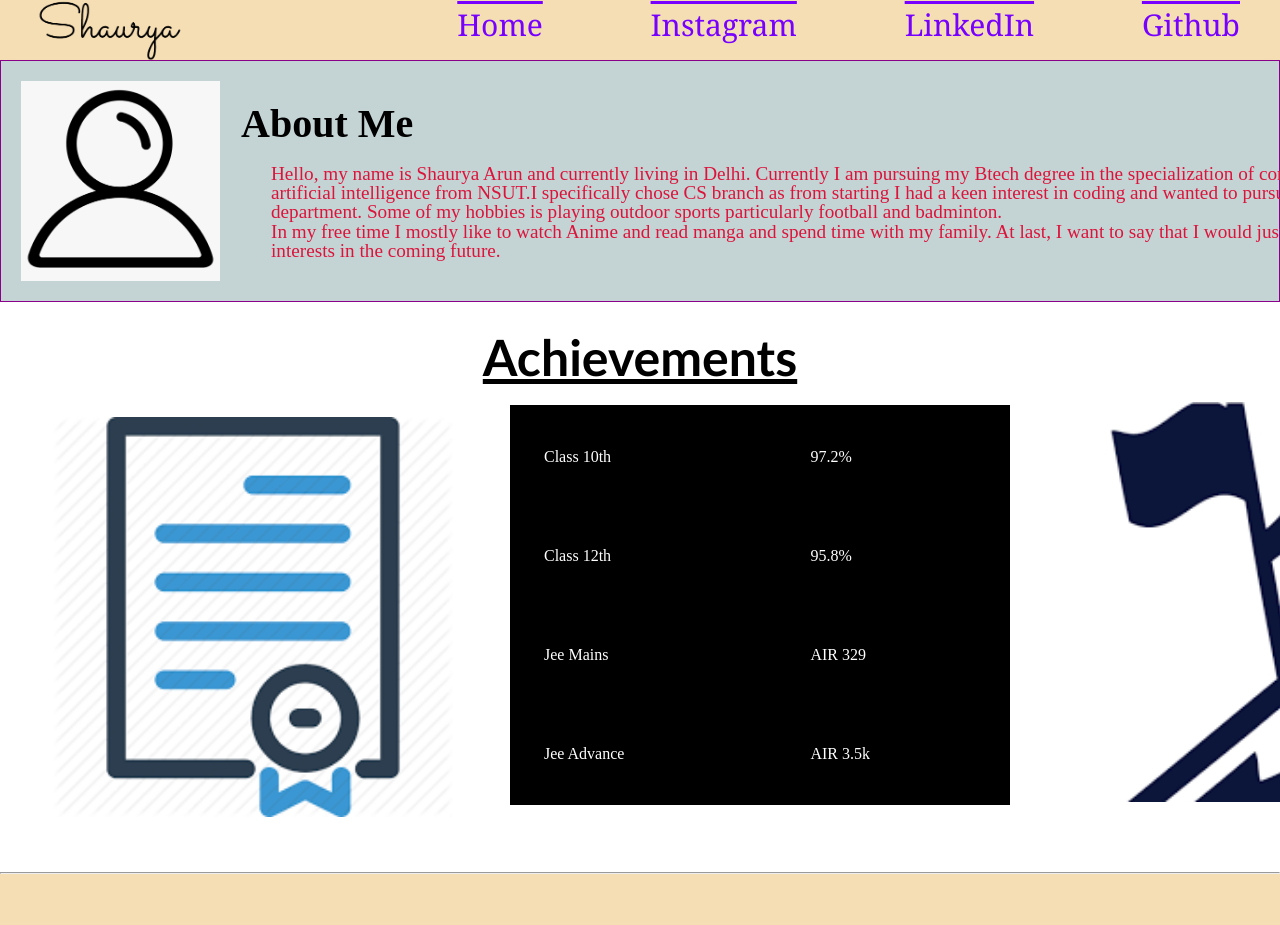
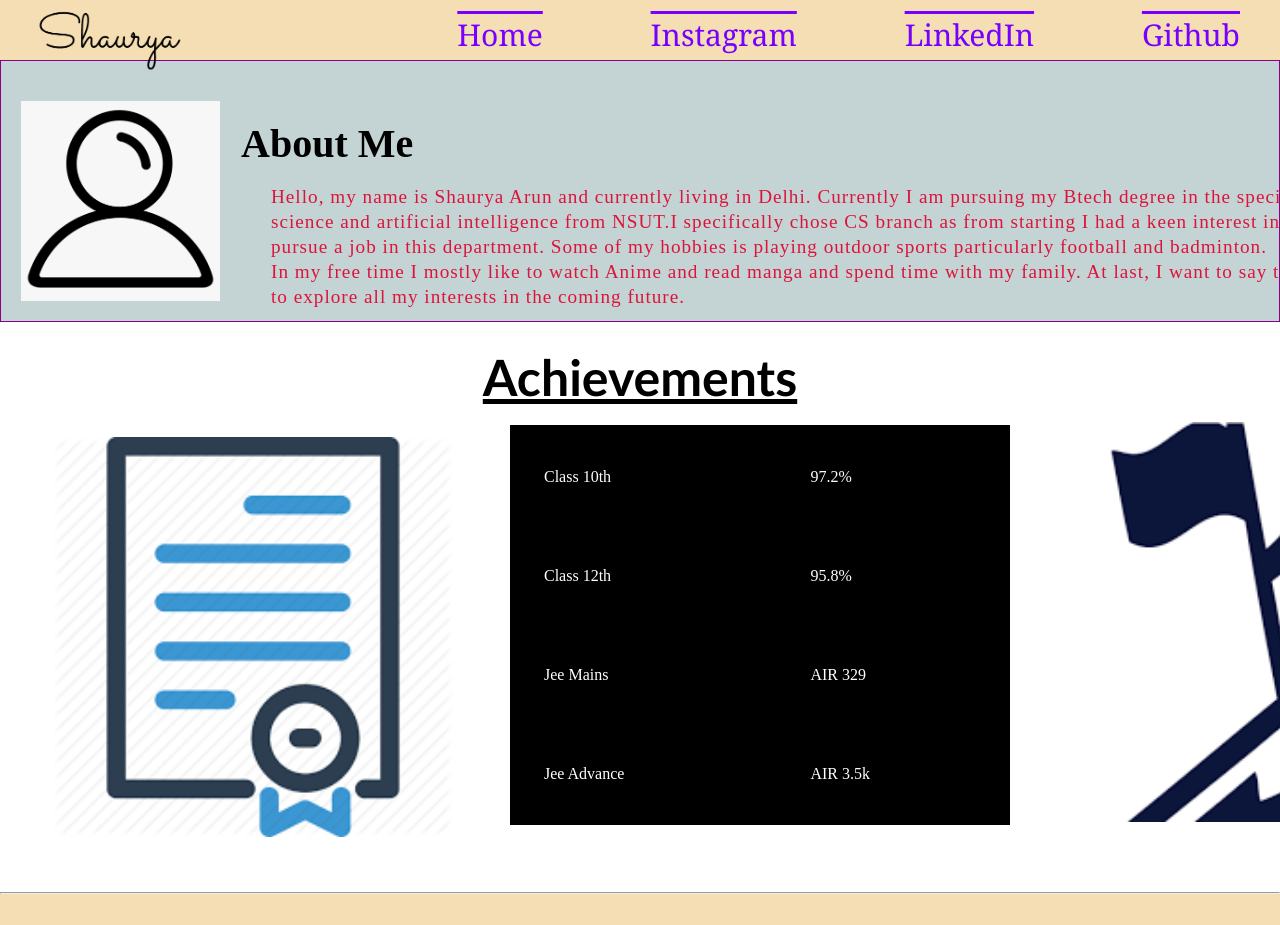
Before and after one commit to shaurya-arun/newPortfolio.github.io, a plain HTML site: page aboutMe.html in a window 1280 px wide. Shown: the top 925 px of the page. Drawn offline with Linux system fonts and the light colour scheme.

Commit message:
Update aboutMe.html

```diff
--- a/aboutMe.html
+++ b/aboutMe.html
@@ -4,7 +4,7 @@
     <meta charset="UTF-8">
     <meta http-equiv="X-UA-Compatible" content="IE=edge">
     <meta name="viewport" content="width=device-width, initial-scale=1.0">
-    <link rel="stylesheet" href="about.css">
+    <link rel="stylesheet" href="about1.css">
     <title>About Me</title>
 </head>
 <body>
```
